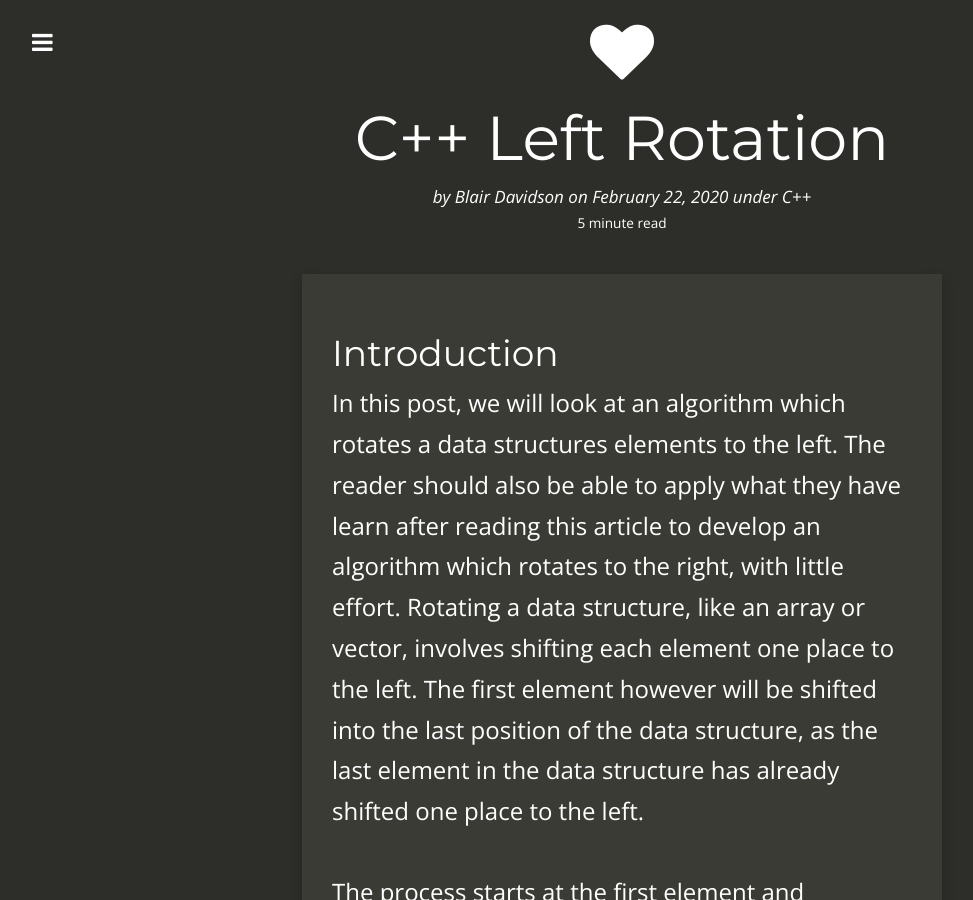
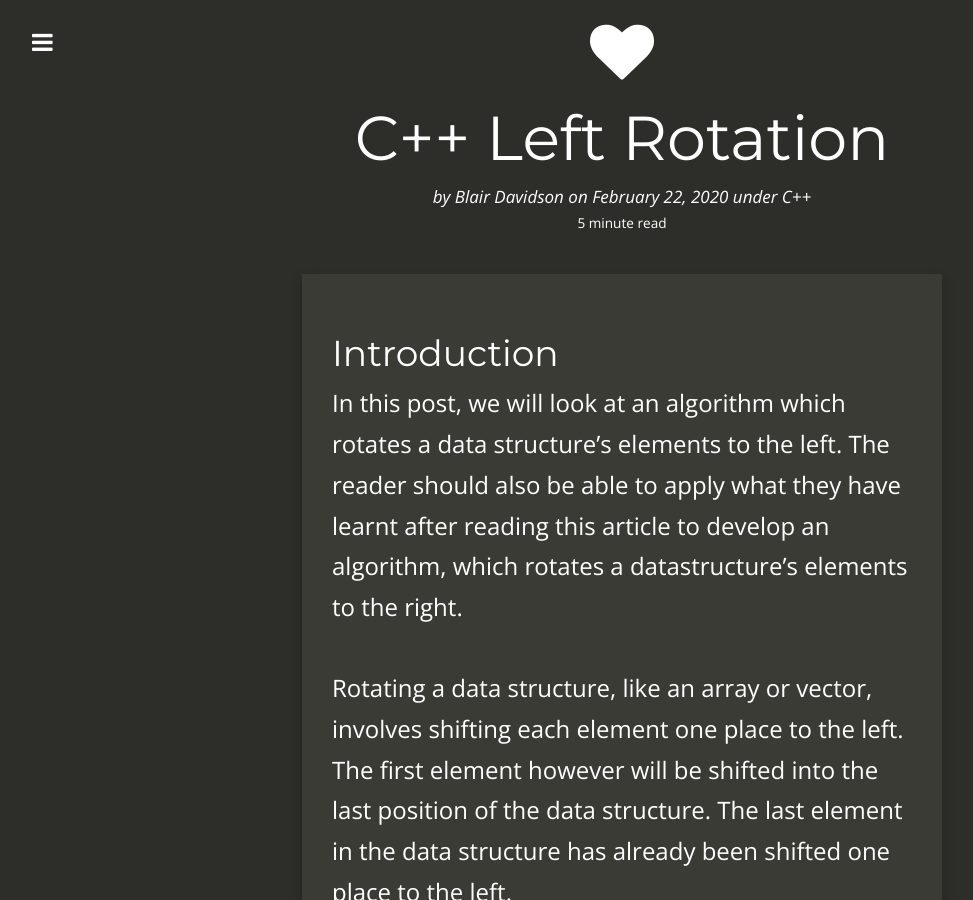
Before and after one commit to loosechainsaw/loosechainsaw.github.io, a Jekyll site: the page built from _posts/2020-02-22-left-rotate.md, in a window 1280 px wide and 900 px high. Shown: the whole window, without its empty margins (18-991 px from the left). Built offline with Jekyll 4.4.1, drawn with Linux system fonts in a browser that asks for light colours; nearby versions of some CDN libraries; comment, search, counter and statistics services are not loaded; some of the changed text lies outside the part shown.

Commit message:
wip rotate

```diff
--- a/_posts/2020-02-22-left-rotate.md
+++ b/_posts/2020-02-22-left-rotate.md
@@ -13,7 +13,9 @@ tags:
  - rotate
 ---
 # Introduction
-In this post, we will look at an algorithm which rotates a data structures elements to the left. The reader should also be able to apply what they have learn after reading this article to develop an algorithm which rotates to the right, with little effort. Rotating a data structure, like an array or vector, involves shifting each element one place to the left. The first element however will be shifted into the last position of the data structure, as the last element in the data structure has already shifted one place to the left.
+In this post, we will look at an algorithm which rotates a data structure's elements to the left. The reader should also be able to apply what they have learnt after reading this article to develop an algorithm, which rotates a datastructure's elements to the right.
+
+Rotating a data structure, like an array or vector, involves shifting each element one place to the left. The first element however will be shifted into the last position of the data structure. The last element in the data structure has already been shifted one place to the left.
 
 The process starts at the first element and proceeds to the last element, copying the subsequent element into the current elements place, thus overwriting it. However because we overwrite the current element in each iteration, with that of the subsequent element, we need to store a temporary copy of the first element, so we can use it to replace the last element in the data structure. Special consideration also needs to be given when the last element of the data structure is reached, since we can not access the subsequent element.
 
```
Also changed, not shown: other parts of _posts/2020-02-22-left-rotate.md (+1 -1 lines).
